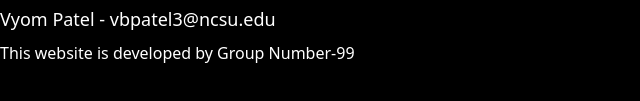
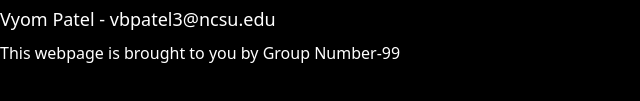
Before and after one commit to CSC510SEFall24/git-homework, a plain HTML site: page index.html in a window 1280 px wide. Shown: the part 327-428 px from the top of the page, 0-640 px from the left. Drawn offline with nearby package versions, Linux system fonts and the light colour scheme.

Commit message:
Made a footer and added it to the webpage

```diff
--- a/index.html
+++ b/index.html
@@ -24,10 +24,8 @@
                     <p>Vyom Patel - <a href="mailto: vbpatel3@ncsu.edu">vbpatel3@ncsu.edu</a></p>
                 </li>
             </ul>
-
             <footer>
-                <p>This website is developed by Group Number-99</p>
-
+                <p>This webpage is brought to you by Group Number-99</p>
             </footer>
         </div>
     </div>
```
